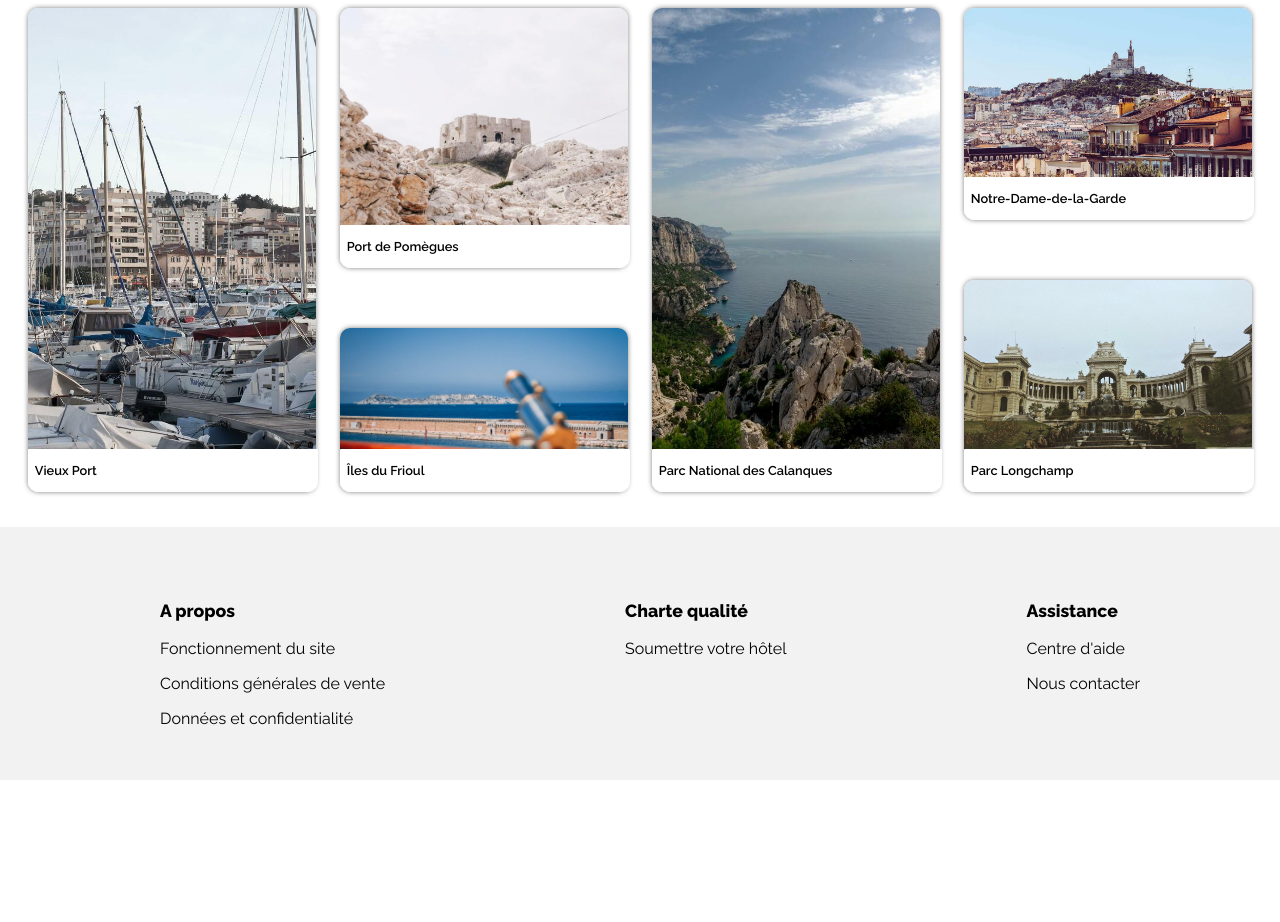
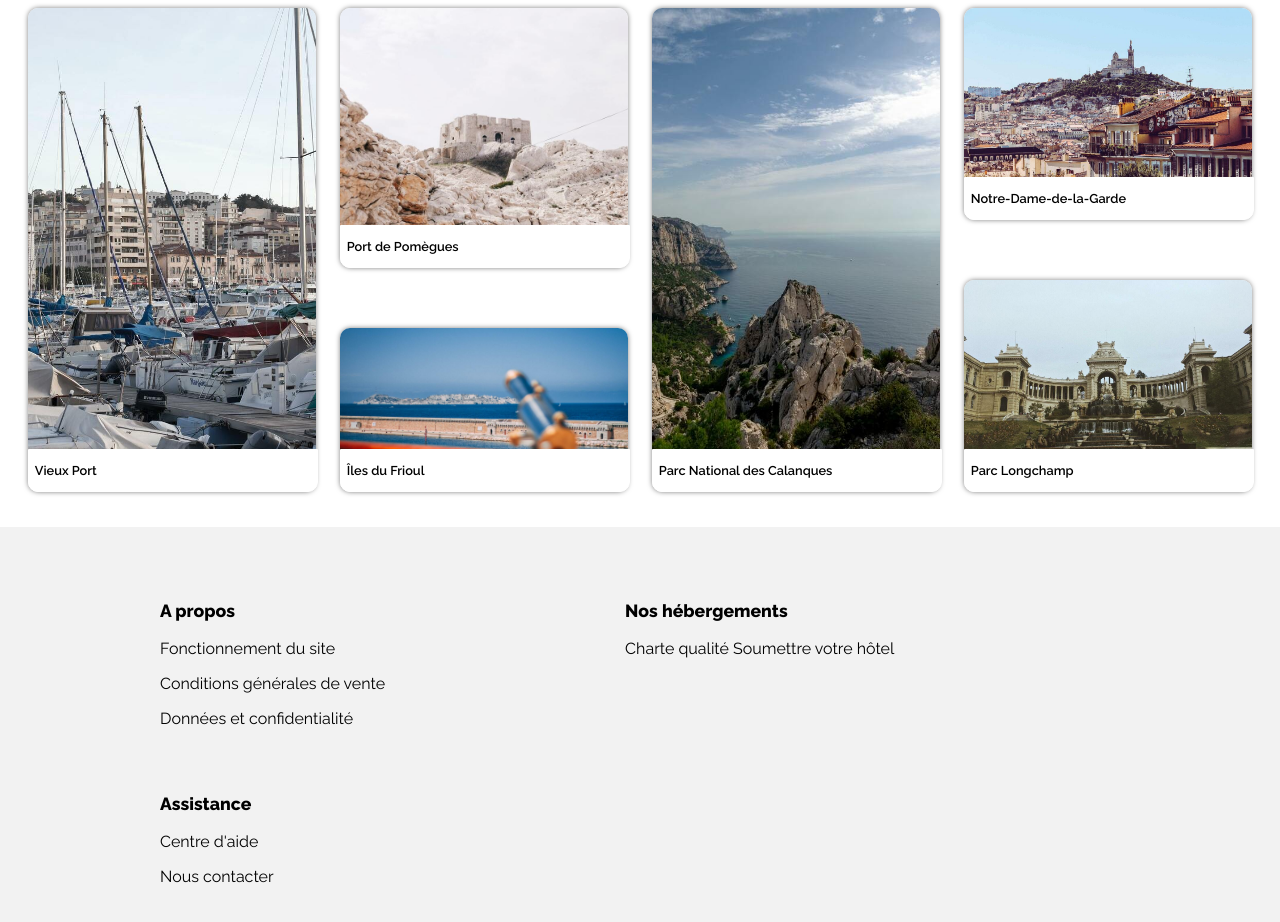
Before and after one commit to brunoribier/brunoribier_2_21032021, a plain HTML site: page index.html in a window 1280 px wide. Shown: the part 987-1909 px from the top of the page. Before the commit the page ends 1767 px from the top, so only its background shows below. Drawn offline with Linux system fonts and the light colour scheme.

Commit message:
correctifs (indentation + footer)

```diff
--- a/index.html
+++ b/index.html
@@ -23,8 +23,6 @@
 	<meta name="twitter:creator" content="@author_handle">
 <!-- Twitter Summary card images must be at least 200x200px -->
 	<meta name="twitter:image" content="images/hebergements/4_small/fred-kleber-gTbaxaVLvsg-unsplash.jpg">
-
-
 </head>
 <body>
 <div class="body_without_footer">
@@ -235,7 +233,9 @@
 				</div>
 			</a>
 		</div>
-		<div class="see_more"><a href="#">Afficher plus</a></div>
+		<div class="see_more">
+			<a href="#">Afficher plus</a>
+		</div>
 	</div>
 	<div class="bloc3_2"><!-- deuxième bloc gris -->
 		<div class="bloc3_2_1">
@@ -245,7 +245,6 @@
 			<div>
 				<i class="fas fa-chart-line"></i>
 			</div>
-
 		</div>
 		<div class="bloc3_2_2">
 			<a href="#">
@@ -374,7 +373,8 @@
 			</p>
 	</div>
 	<div class="footer2">
-		<h3>Charte qualité</h3>
+		<h3>Nos hébergements</h3>
+		<a href="#">Charte qualité</a>
 		<a href="#">Soumettre votre hôtel</a>
 	</div>
 	<div class="footer3">
```
Lines whose indentation alone changed are shown as unchanged.
